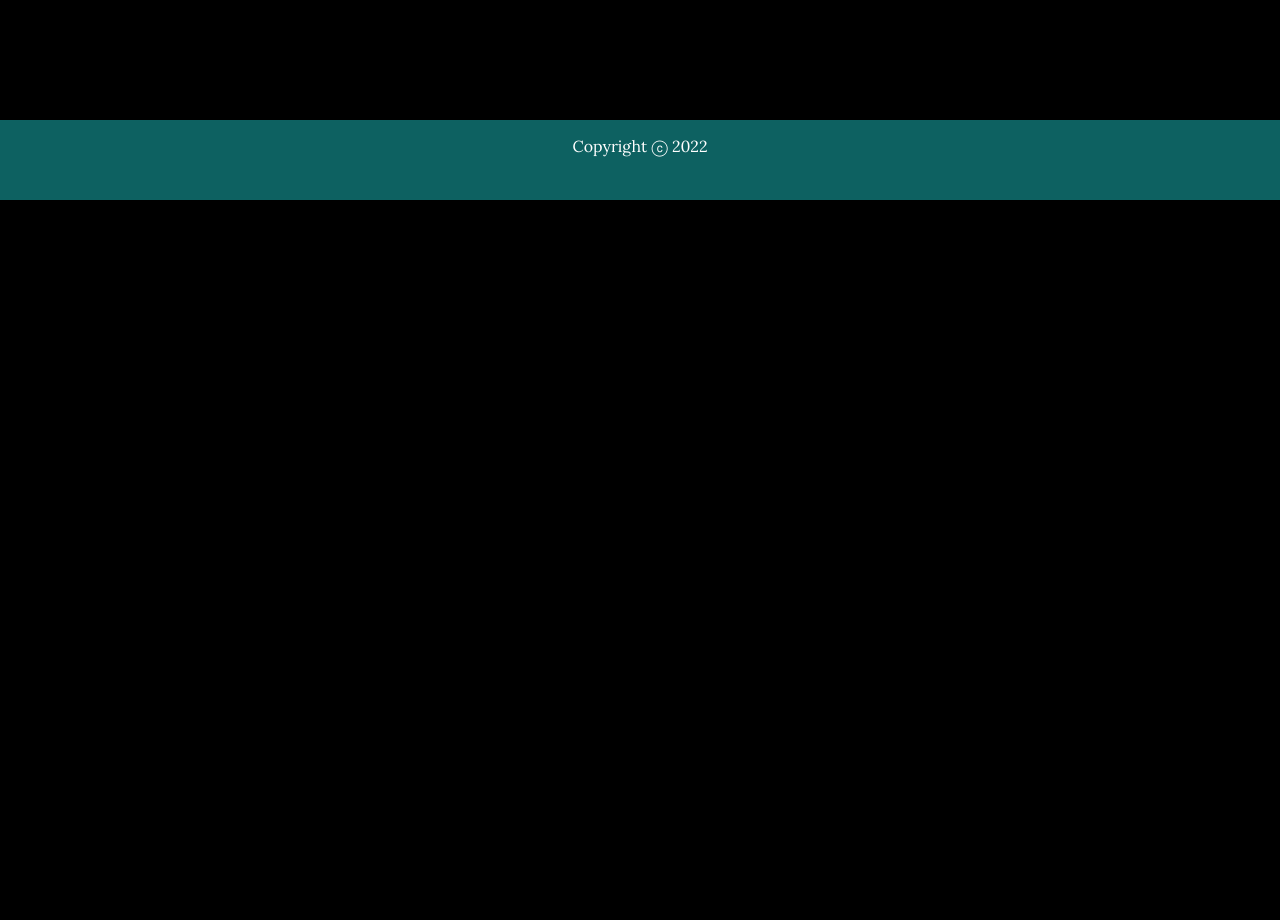
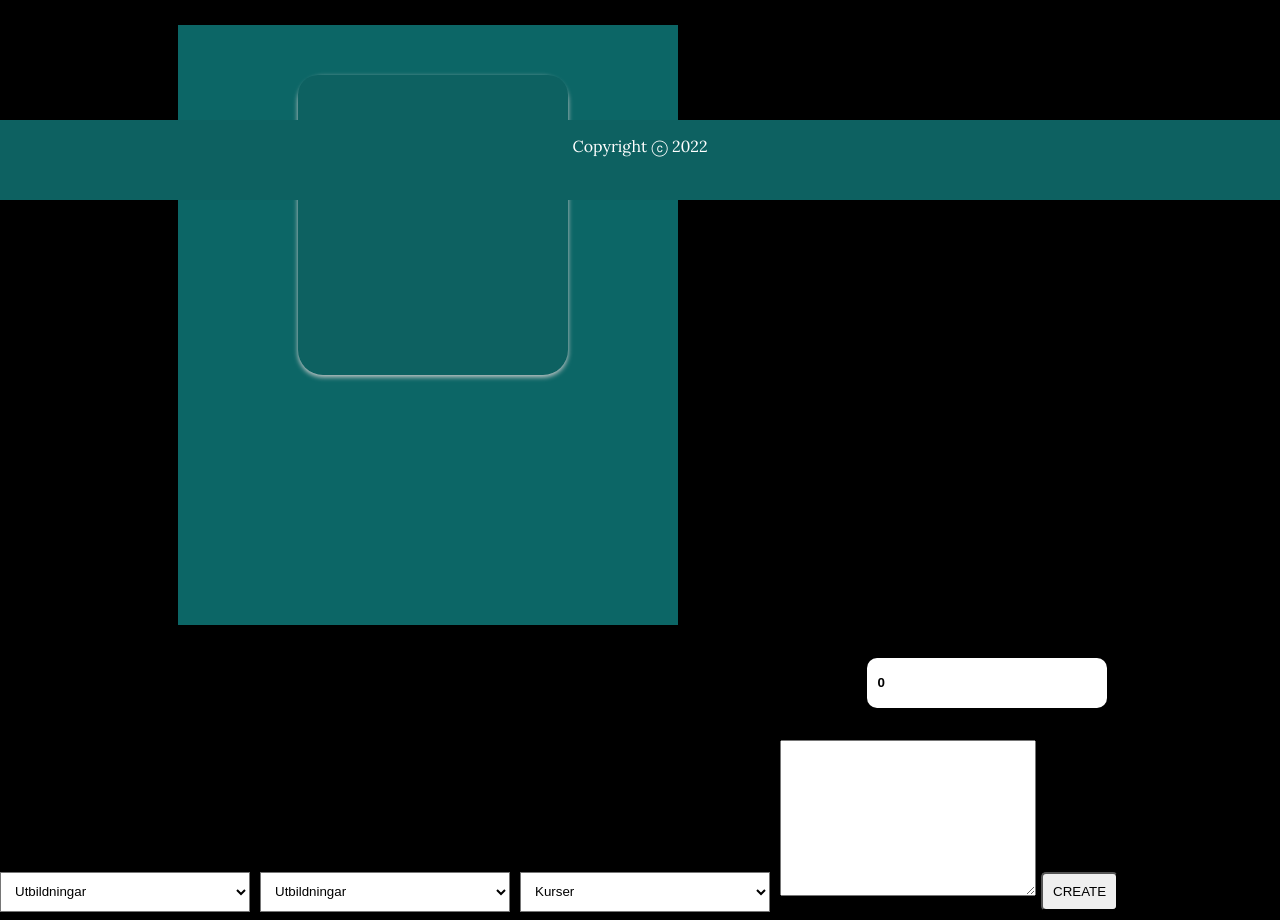
Before and after one commit to BexRyd/bensen, a React (Create React App) app in the folder client/: page /Education in a window 1280 px wide. Shown: the part 600-1520 px from the top of the page. Before the commit the page ends 800 px from the top, so only its background shows below. Built offline with nearby package versions, Linux system fonts and the light colour scheme.

Commit message:
new changes dan

```diff
--- a/client/src/components/Education.js
+++ b/client/src/components/Education.js
@@ -9,19 +9,109 @@ import "../css/Education.css"
 function Education() {
   const [id, setId] = useState(0)
 
-  // const [staff, setStaff] = useState([])
+  const [leaders, setLeaders] = useState([])
   const [courses, setCourses] = useState([])
+  const [eventLists, seteventLists] = useState([])
 
-  const [eventLists, seteventLists] = useState([])
   const [chooseCourse, setChooseCourse] = useState("")
+  const [chooseEvent, setChooseEvent] = useState("")
+  const [chooseLeader, setChooseLeader] = useState("")
+
+
+
+
+
+
+
+
 
   return (
     <div>
      <Header />
-     <div  className="Box">
-     <input value={id} onChange={(event) => setId(event.target.value)}></input>
+
+   <div  className="Box">
+
+
+
+    <div className="createdEducationBox">
+
+      <div className="liBox">
+       <div className="topBox">
+          <div className="bottomBox">
+            {eventLists.map((eventList)=> {
+            return(
+            <li className="getLi" key={eventList.id}>
+
+            <p>
+              <b>ID:</b> {eventList.id}
+            </p>
+
+            <p>
+             <b>Utbildning:</b> {chooseEvent}
+            </p>
+
+            <p>
+             <b>Utbildningsledare:</b> {chooseLeader}
+            </p>
+
+            <p>
+             <b>Kurs:</b> {chooseCourse}
+            </p>
+
+
+
+
+
+
+            </li>
+
+            ) })}
+          </div>
+        </div>
+      </div>
+
+
+     </div>
+     <input  className="input1Id" value={id} onChange={(event) => setId(event.target.value)}></input>
+     <div className="createEducationbox">
+     <select
+                className="leader1select"
+                value={leaders}
+                onChange={(event) => setChooseLeader(event.target.value)}
+
+              > <option> Utbildningar </option>
+                {leaders.map((leader) => {
+                 if (leader.profession === "Utbildningsledare"){
+                  return (
+
+                    <option className="educationLi" key={leaders.id}>
+                      {`${leader.firstName} ${leader.lastName} `}
+                    </option>
+                  );}
+                })}
+              </select>
+
+
+        <select
+                className="event1select"
+                value={eventLists}
+                onChange={(event) => setChooseEvent(event.target.value)}
+
+              > <option> Utbildningar </option>
+                {eventLists.map((eventList) => {
+
+                  return (
+
+                    <option className="educationLi" key={eventList.id}>
+                      {`${eventList.utbildning} ${eventList.utbildningsledare} ${eventList.kurs} ${eventList.ID} `}
+                    </option>
+                  );
+                })}
+              </select>
+
+
       <select
-                className="select"
+                className="course1select"
                 value={courses}
                 onChange={(event) => setChooseCourse(event.target.value)}
 
@@ -37,22 +127,10 @@ function Education() {
                 })}
         </select>
 
-        <select
-                className="select"
-                value={courses}
-                onChange={(event) => seteventLists(event.target.value)}
+        <textarea id="beskrivning" className="beskrivningBox" rows="10" cols="30"> </textarea>
 
-              > <option> Utbildningar </option>
-                {eventLists.map((eventList) => {
 
-                  return (
 
-                    <option className="educationLi" key={eventList.id}>
-                      {`${eventList.utbildning} `}
-                    </option>
-                  );
-                })}
-              </select>
 
 
      <button onClick= {()=>{
@@ -66,27 +144,19 @@ function Education() {
         }}>CREATE</button>
 
        <button onClick= {()=>{
+
           get('/Education').then((response)=>seteventLists(response.data))
            get('/Courses').then((response)=>setCourses(response.data))
+           get('/Staff').then((response)=>setLeaders(response.data))
+
+
         }}>READ</button>
 
-
+        </div>
 
 
       {/* <img className="girlImg" src={guy} alt="computer" /> */}
-      <div className="liBox">
-      {eventLists.map((eventList)=> {
-         return(
-           <li className="getLi" key={eventList.id}>{`${eventList.utbildning} ${chooseCourse}`}</li>
 
-       ) })}
-
-
-
-
-
-
-     </div>
      </div>
       <Footer />
     </div>
--- a/client/src/css/Education.css
+++ b/client/src/css/Education.css
@@ -1,24 +1,96 @@
 .getLi{
+
+    display: block;
     color: white;
-    display: block;
+}
+.createdEducationBox{
+    background-color: rgba(21, 170, 170, 0.6);
+    margin-right: 40%;
+    margin-top:30%;
+    height: 600px;
+    width: 500px;
 }
 
+.createEducationbox{
+
+}
 .liBox{
+display: block;
+display: flex;
+flex-direction: row;
+justify-content:center ;
+align-items:center;
 
-    border: 2px solid white;
-    margin-top: 150px;
+
+margin-top: 10%;
+margin-left: 120px;
+border-radius: 25px;
+position: relative;
+padding-left: 20px;
+
+
+background-color: rgb(13, 97, 97);
+font-family: 'Courier New', Courier, monospace;
+font-weight: bold;
+
+
+height: 300px;
+width: 250px;
+
+box-shadow: 0 2px 5px #ccc;
+text-align: left;
+}
+
+.topBox {
+border-radius: 20px 20px 0 0;
+height: 70px;
+width: 100%;
+background-color:rgb(13, 97, 97);;
+position: absolute;
+top: 0;
+left: 0;
+display: flex;
 
 }
 
+.bottomBox{
+    margin-top: 100px;
+
+}
+
+.leader1select,
+.course1select,
+.event1select{
+    width: 250px;
+    margin-right: 10px;
+}
+.input1Id{
+
+    width: 220px;
+}
+
+.beskrivningBox{
+    width: 250px;
+    margin-right: 5px;
+    font-family: 'Courier New', Courier, monospace;
+    font-weight: bolder;
+}
 .Box{
-    margin-top: 200px;
-    display: flexbox;
-    flex-direction: row;
+    margin-bottom: 800px;
+    margin-right: 150px;
+    display: flex;
+    flex-direction: column;
+    align-items: flex-end;
+
+
+
+    row-gap: 10px;
+
 
 }
 
 .CourseLi{
-    color: white;
+
     display: block;
 
 }
```
Also changed, not shown: 1 other file (tests, documents, lock files or other folders).
